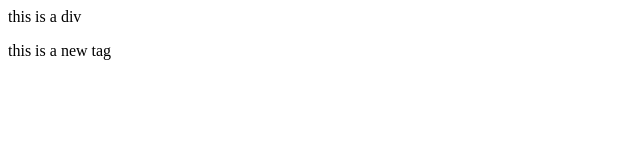
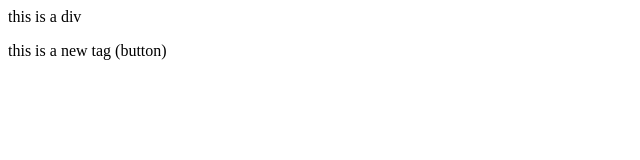
Before and after one commit to prashanthchordi123-bit/localrepo, a plain HTML site: page index.html in a window 1280 px wide. Shown: the full height of the page, 0-640 px from the left. Drawn offline with Linux system fonts and the light colour scheme.

```diff
--- a/index.html
+++ b/index.html
@@ -1,2 +1,2 @@
 <div>this is a div </div>
-<p>this is a new tag</p>
+<p>this is a new tag (button)</p>
```
